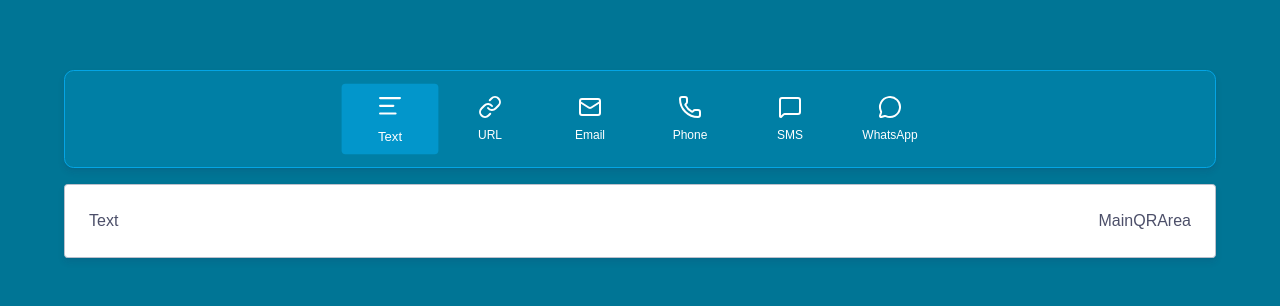
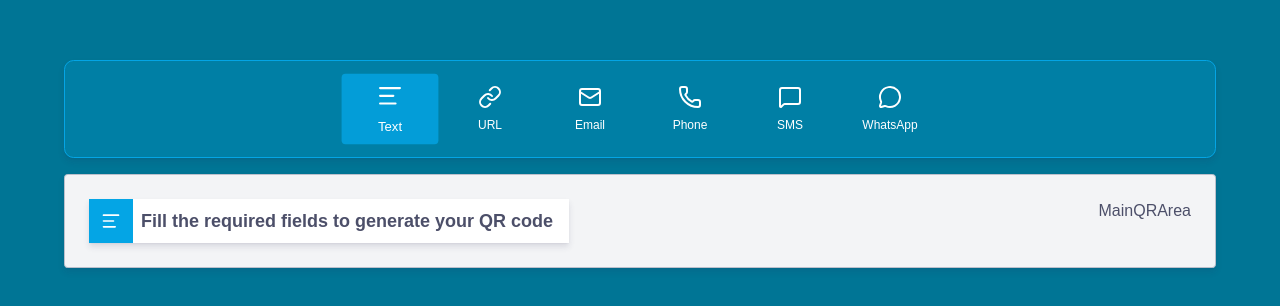
Before and after one commit to rijanniraula/qrcraft, a React (Vite) app: page / in a window 1280 px wide. Shown: the part 228-534 px from the top of the page. Built offline with nearby package versions, Linux system fonts and the light colour scheme.

Commit message:
minor change

```diff
--- a/src/components/QRFormSection.tsx
+++ b/src/components/QRFormSection.tsx
@@ -3,12 +3,17 @@ import { QR_TYPES } from "@/lib/constants";
 const QRFormSection = ({
   selectedQRType,
 }: {
-  selectedQRType: (typeof QR_TYPES)[number] | null;
+  selectedQRType: (typeof QR_TYPES)[number];
 }) => {
   return (
     <div>
       <div>
-        <h1>{selectedQRType?.name}</h1>
+        <h1 className="text-lg font-bold flex items-center gap-2 bg-card pr-4 shadow-sm">
+          <div className="bg-accent  p-3">
+            <selectedQRType.icon className="size-5 text-white" />
+          </div>
+          Fill the required fields to generate your QR code
+        </h1>
       </div>
     </div>
   );
--- a/src/components/QRTypeSelector.tsx
+++ b/src/components/QRTypeSelector.tsx
@@ -23,7 +23,7 @@ const QRTypeSelector = ({
             variant="ghost"
             className={cn(
               "flex flex-col items-center justify-center gap-2 h-fit w-22 text-white cursor-pointer ",
-              selectedQRType?.id === type.id && "bg-accent/60 scale-110"
+              selectedQRType?.id === type.id && "bg-accent/80 scale-110"
             )}
             onClick={() => setSelectedQRType(type)}
           >
--- a/src/pages/Home/index.tsx
+++ b/src/pages/Home/index.tsx
@@ -16,7 +16,7 @@ export const HomePage = () => {
         selectedQRType={selectedQRType}
         setSelectedQRType={setSelectedQRType}
       />
-      <CardCustom className="w-full max-w-6xl m-4 rounded-md">
+      <CardCustom className="w-full max-w-6xl m-4 rounded-md bg-gray-100">
         <div className="space-y-4">
           <div className="flex items-start justify-between gap-4">
             <QRFormSection selectedQRType={selectedQRType} />
```
